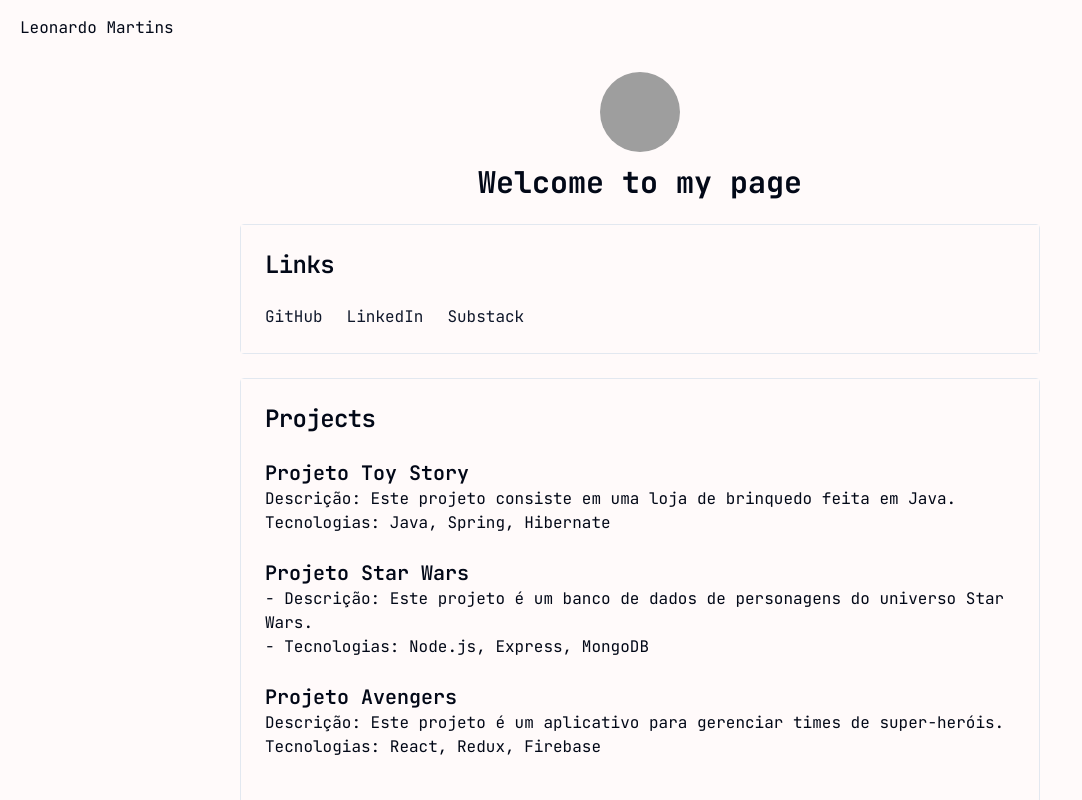
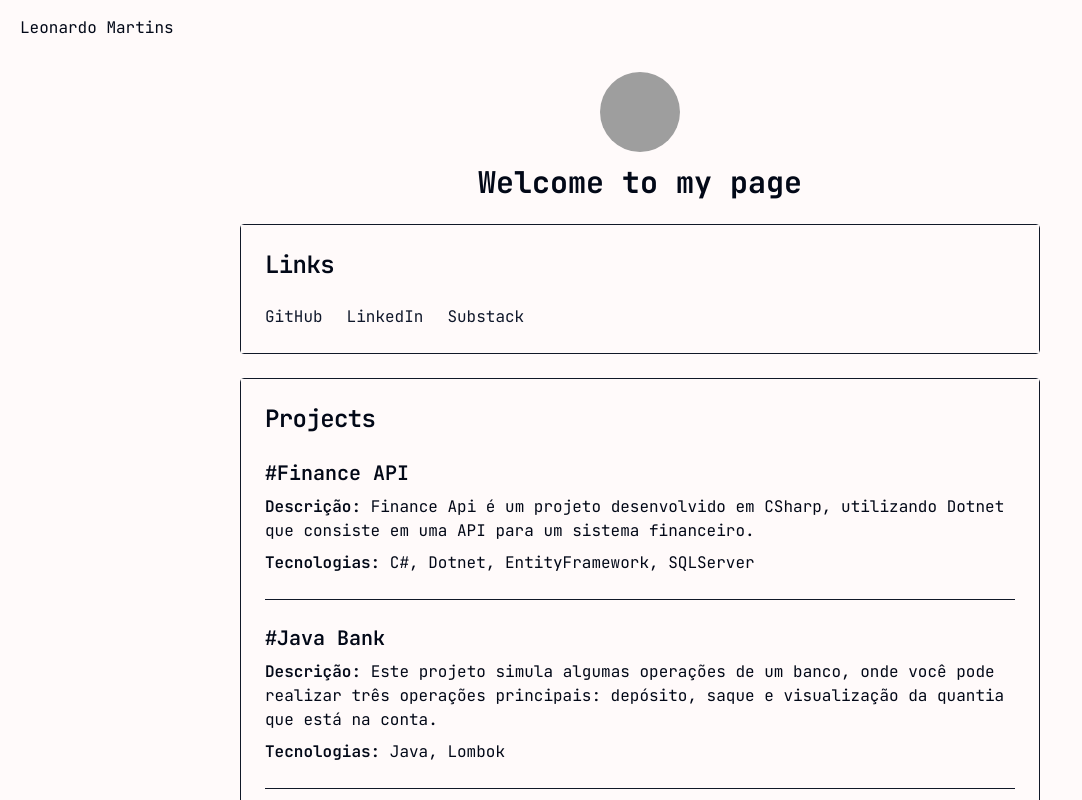
Before and after one commit to lmartns/mypage, a Next.js app: page / in a window 1280 px wide. Shown: the top 800 px of the page, without its empty margins (0-1082 px from the left). Built offline with nearby package versions, Linux system fonts and the light colour scheme; grey boxes are pictures that could not be loaded.

Commit message:
feat: page projects

```diff
--- a/src/app/page.tsx
+++ b/src/app/page.tsx
@@ -5,8 +5,40 @@ import Header from "@/components/custom/header";
 import { Avatar, AvatarImage } from "@radix-ui/react-avatar";
 import { Card, CardContent, CardHeader, CardTitle } from "@/components/ui/card";
 import Footer from "@/components/custom/footer";
+import ProjectCard from "@/components/custom/card";
 
-const Home = () => {
+interface Project {
+  title: string;
+  description: string;
+  technologies: string[];
+  link: string;
+}
+
+const Home: React.FC = () => {
+  const projects: Project[] = [
+    {
+      title: "#Finance API",
+      description:
+        "Finance Api é um projeto desenvolvido em CSharp, utilizando Dotnet que consiste em uma API para um sistema financeiro.",
+      technologies: ["C#", "Dotnet", "EntityFramework", "SQLServer"],
+      link: "https://github.com/lmartns/FinanceApi",
+    },
+    {
+      title: "#Java Bank",
+      description:
+        "Este projeto simula algumas operações de um banco, onde você pode realizar três operações principais: depósito, saque e visualização da quantia que está na conta.",
+      technologies: ["Java", "Lombok"],
+      link: "https://github.com/lmartns/Java-Bank",
+    },
+    {
+      title: "#API Restful de Pizzaria",
+      description:
+        "API Restful de uma pizzaria desenvolvida em Node.js, utilizando o banco de dados MySQL para armazenar dados persistentes.",
+      technologies: ["JavaScript", "Node.js", "Express", "MySQL"],
+      link: "https://github.com/lmartns/API-RESTful",
+    },
+  ];
+
   return (
     <div className="flex flex-col min-h-screen">
       <Header />
@@ -19,7 +51,7 @@ const Home = () => {
             />
           </Avatar>
           <h1 className="text-center text-3xl font-bold">Welcome to my page</h1>
-          <Card className="w-full h-auto shadow-none rounded-sm mt-6">
+          <Card className="w-full h-auto shadow-none rounded border-gray-900 mt-6">
             <CardHeader>
               <CardTitle className="text-2xl">Links</CardTitle>
             </CardHeader>
@@ -28,6 +60,7 @@ const Home = () => {
                 href="https://github.com/lmartns"
                 className="text-primary hover:underline"
                 target="_blank"
+                rel="noopener noreferrer"
               >
                 GitHub
               </a>
@@ -35,6 +68,7 @@ const Home = () => {
                 href="https://www.linkedin.com/in/leonardomartinsdeveloper/"
                 className="text-primary hover:underline"
                 target="_blank"
+                rel="noopener noreferrer"
               >
                 LinkedIn
               </a>
@@ -42,68 +76,25 @@ const Home = () => {
                 href="https://leomartins.substack.com/"
                 className="text-primary hover:underline"
                 target="_blank"
+                rel="noopener noreferrer"
               >
                 Substack
               </a>
             </CardContent>
           </Card>
-          <Card className="w-full h-auto shadow-none rounded-sm mt-6">
+          <Card className="w-full h-auto shadow-none rounded border-gray-900 mt-6">
             <CardHeader>
               <CardTitle className="text-2xl">Projects</CardTitle>
             </CardHeader>
-            <CardContent>
-              <div className="mb-6">
-                <h3 className="text-xl font-semibold">
-                  <a
-                    href="https://github.com/lmartns/toy-story"
-                    className="hover:underline"
-                    target="_blank"
-                    rel="noopener noreferrer"
-                  >
-                    Projeto Toy Story
-                  </a>
-                </h3>
-                <p>
-                  Descrição: Este projeto consiste em uma loja de brinquedo
-                  feita em Java.
-                </p>
-                <p>Tecnologias: Java, Spring, Hibernate</p>
-              </div>
-              <div className="mb-6">
-                <h3 className="text-xl font-semibold">
-                  <a
-                    href="https://github.com/lmartns/star-wars"
-                    className="hover:underline"
-                    target="_blank"
-                    rel="noopener noreferrer"
-                  >
-                    Projeto Star Wars
-                  </a>
-                </h3>
-                <p>
-                  - Descrição: Este projeto é um banco de dados de personagens
-                  do universo Star Wars.
-                </p>
-                <p>- Tecnologias: Node.js, Express, MongoDB</p>
-              </div>
-              <div className="mb-6">
-                <h3 className="text-xl font-semibold">
-                  <a
-                    href="https://github.com/lmartns/avengers"
-                    className="hover:underline"
-                    target="_blank"
-                    rel="noopener noreferrer"
-                  >
-                    Projeto Avengers
-                  </a>
-                </h3>
-                <p>
-                  Descrição: Este projeto é um aplicativo para gerenciar times
-                  de super-heróis.
-                </p>
-                <p>Tecnologias: React, Redux, Firebase</p>
-              </div>
-            </CardContent>
+            {projects.map((project, index) => (
+              <ProjectCard
+                key={index}
+                title={project.title}
+                description={project.description}
+                technologies={project.technologies}
+                link={project.link}
+              />
+            ))}
           </Card>
         </div>
       </div>
--- /dev/null
+++ b/src/components/custom/card.tsx
@@ -0,0 +1,47 @@
+// components/ProjectCard.tsx
+
+import React from "react";
+import { CardContent } from "../ui/card";
+
+interface ProjectCardProps {
+  title: string;
+  description: string;
+  technologies: string[];
+  link: string;
+}
+
+const ProjectCard: React.FC<ProjectCardProps> = ({
+  title,
+  description,
+  technologies,
+  link,
+}) => {
+  return (
+    <CardContent>
+      <div className="mb-6">
+        <div className="flex items-center space-x-2 mb-2">
+          <h3 className="text-xl font-semibold">
+            <a
+              href={link}
+              className="hover:underline"
+              target="_blank"
+              rel="noopener noreferrer"
+            >
+              {title}
+            </a>
+          </h3>
+        </div>
+        <p className="mb-2">
+          <span className="font-semibold">Descrição:</span> {description}
+        </p>
+        <p className="mb-2">
+          <span className="font-semibold">Tecnologias:</span>{" "}
+          {technologies.join(", ")}
+        </p>
+      </div>
+      <hr className=" border-gray-900" />
+    </CardContent>
+  );
+};
+
+export default ProjectCard;
```
